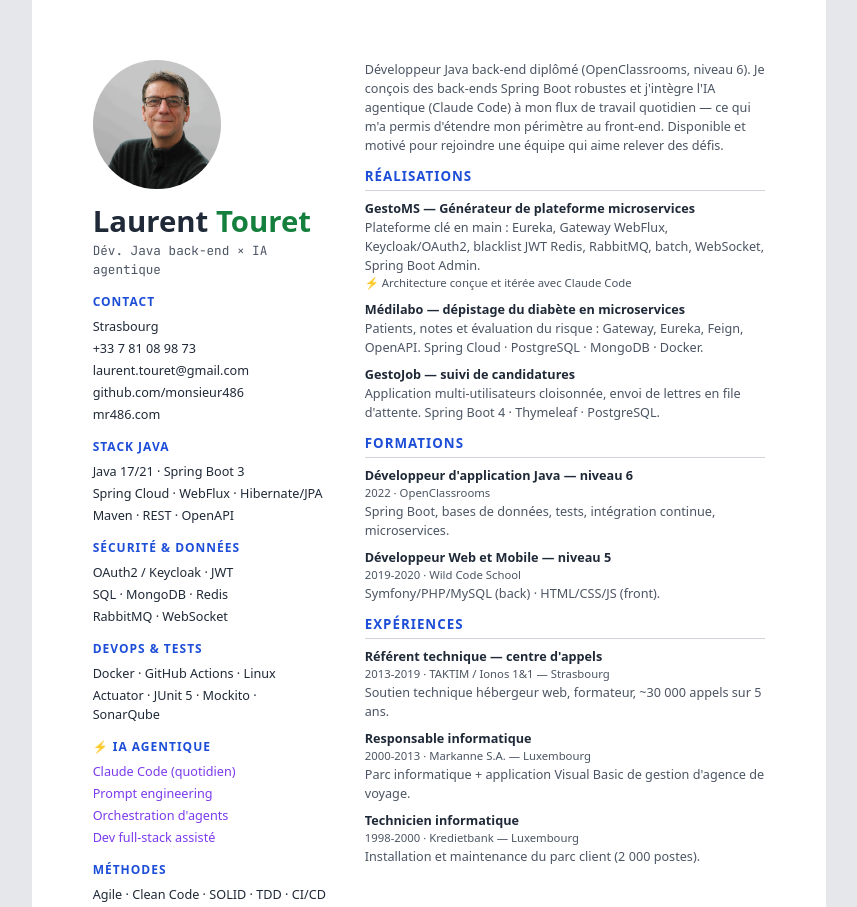
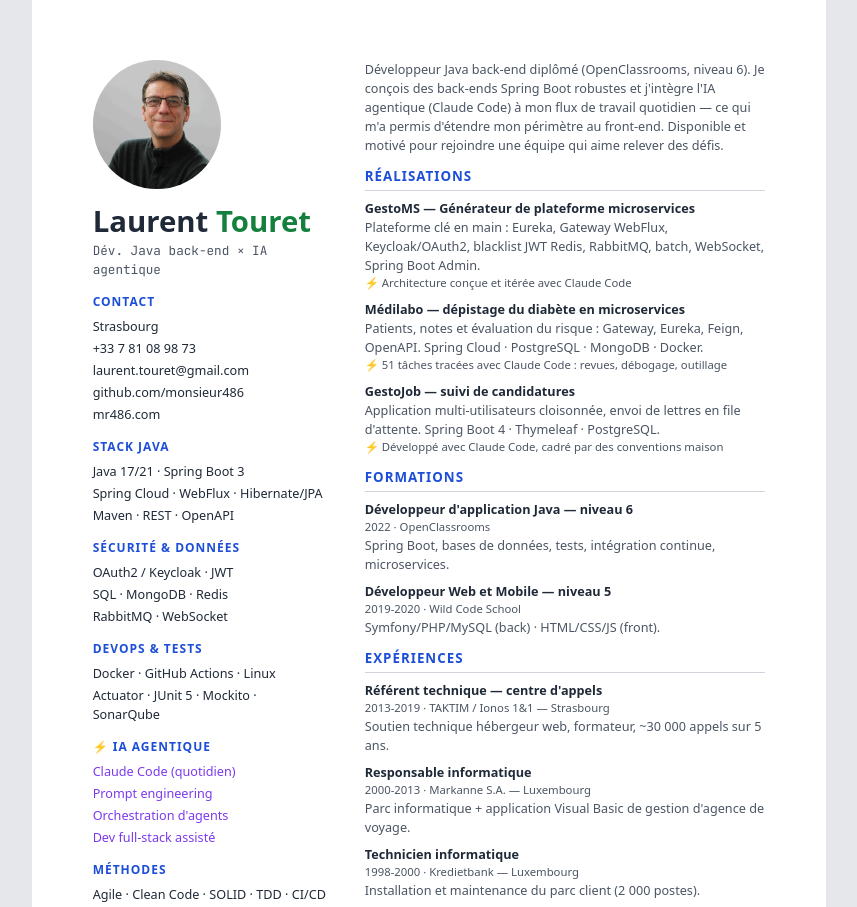
Before and after one commit to monsieur486/monsieur486, a plain HTML site: page www/cv.html in a window 1280 px wide. Shown: the top 907 px of the page, without its empty margins (211-1068 px from the left). Drawn offline with Linux system fonts and the light colour scheme.

Commit message:
feat(cv): ajoute une note IA à Médilabo et GestoJob
Reprend les notes des cartes du site pour garder le CV aligné.

```diff
--- a/www/cv.html
+++ b/www/cv.html
@@ -82,10 +82,12 @@
             <div class="cv__item">
                 <h3>Médilabo — dépistage du diabète en microservices</h3>
                 <p>Patients, notes et évaluation du risque : Gateway, Eureka, Feign, OpenAPI. Spring Cloud · PostgreSQL · MongoDB · Docker.</p>
+                <p class="cv__ianote">⚡ 51 tâches tracées avec Claude Code : revues, débogage, outillage</p>
             </div>
             <div class="cv__item">
                 <h3>GestoJob — suivi de candidatures</h3>
                 <p>Application multi-utilisateurs cloisonnée, envoi de lettres en file d'attente. Spring Boot 4 · Thymeleaf · PostgreSQL.</p>
+                <p class="cv__ianote">⚡ Développé avec Claude Code, cadré par des conventions maison</p>
             </div>
         </section>
 
```
